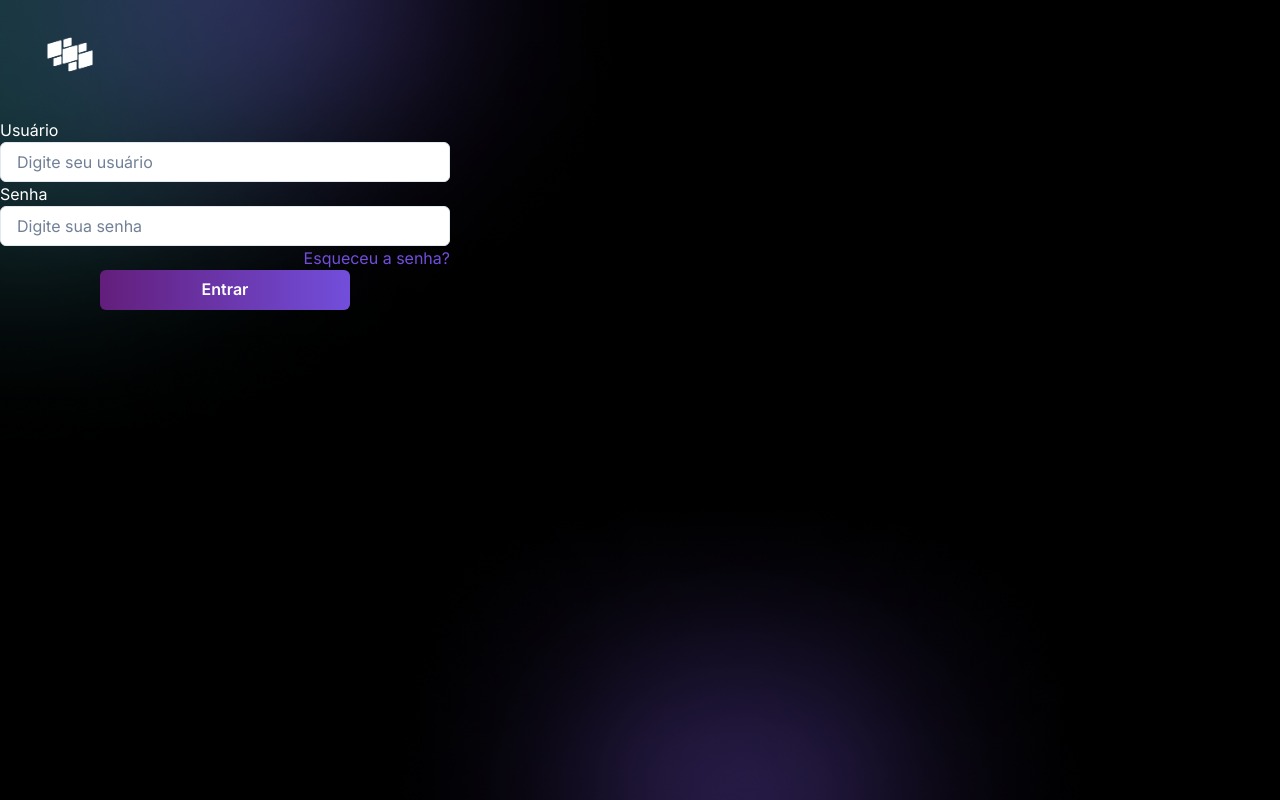
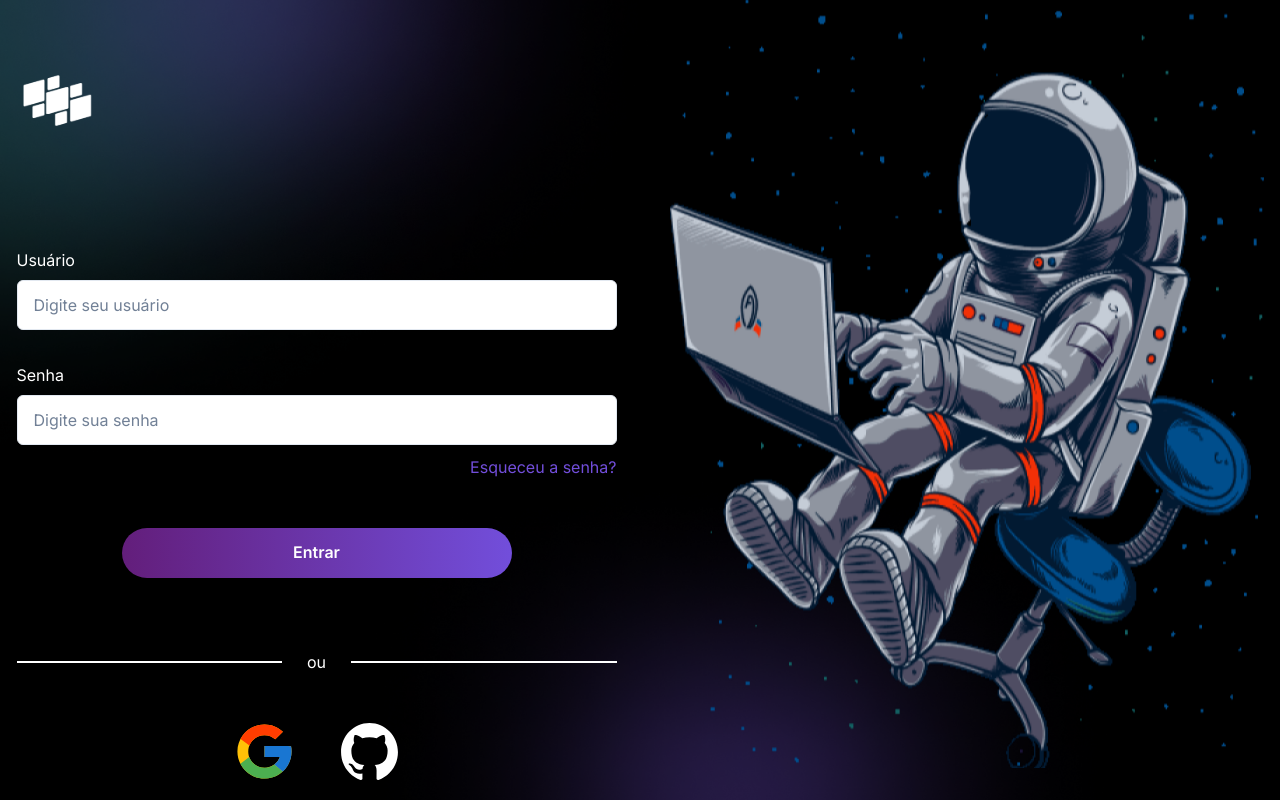
Before and after one commit to Maelzin13/projeto_cuba_frontend, a Next.js app: page /entrar in a window 1280 px wide. Built offline with nearby package versions, Linux system fonts and the light colour scheme.

Commit message:
chore: login page styles

```diff
--- a/src/app/entrar/page.tsx
+++ b/src/app/entrar/page.tsx
@@ -1,6 +1,23 @@
+'use client';
 import { Input } from '@/components/Input';
-import { Box, Button, Flex, Image, Text } from '@chakra-ui/react';
+import {
+   Box,
+   Button,
+   Flex,
+   IconButton,
+   Image,
+   Text,
+   keyframes,
+} from '@chakra-ui/react';
 import Link from 'next/link';
+import { FcGoogle } from 'react-icons/fc';
+import { IoLogoGithub } from 'react-icons/io';
+
+const float = keyframes`
+  0% { transform: translateY(0); }
+  50% { transform: translateY(-50px); }
+  100% { transform: translateY(0); }
+`;
 
 export default function LoginPage() {
    return (
@@ -10,22 +27,30 @@ export default function LoginPage() {
          bgSize='auto 100%'
          bgRepeat='no-repeat'
          h='100vh'>
-         <Image
-            src='images/logo.png'
-            w={140}
-         />
+         <Flex
+            w='100%'
+            justify='space-around'>
             <Flex
                flexDir='column'
+               justify='center'
                w='100%'
-            maxW={450}>
+               maxW='600px'>
+               <Image
+                  src='images/logo.svg'
+                  w={20}
+                  mb='120px'
+                  mt='70px'
+               />
                <Box>
                   <Input
                      label='Usuário'
                      placeholder='Digite seu usuário'
+                     mb='33px'
                   />
                   <Input
                      label='Senha'
                      placeholder='Digite sua senha'
+                     mb='10px'
                   />
                </Box>
                <Link href='#'>
@@ -39,12 +64,70 @@ export default function LoginPage() {
                   bgGradient='linear(to-r, #631E7B, #724EDB)'
                   color='white'
                   alignSelf='center'
+                  mt='49px'
                   w='100%'
-               maxW={250}>
+                  maxW='390px'
+                  h='50px'
+                  borderRadius='30px'>
                   Entrar
                </Button>
+
+               <Flex
+                  align='center'
+                  alignSelf='center'
+                  w='100%'
+                  gap='25px'
+                  mt='72px'>
+                  <Box
+                     h={0.5}
+                     w='100%'
+                     maxW={300}
+                     bgColor='white'
+                  />
+                  <Text color='white'>ou</Text>
+                  <Box
+                     h={0.5}
+                     w='100%'
+                     maxW={300}
+                     bgColor='white'
+                  />
                </Flex>
-         <Flex></Flex>
+
+               <Flex
+                  alignSelf='center'
+                  gap='40px'
+                  mt='58px'>
+                  <IconButton
+                     bgColor='transparent'
+                     fontSize={65}
+                     _hover={{
+                        background: 'none',
+                     }}
+                     aria-label='Entrar com o Google'
+                     icon={<FcGoogle width={70} />}
+                  />
+                  <IconButton
+                     bgColor='transparent'
+                     fontSize={65}
+                     _hover={{
+                        background: 'none',
+                     }}
+                     aria-label='Entrar com o Google'
+                     icon={
+                        <IoLogoGithub
+                           width={70}
+                           color='white'
+                        />
+                     }
+                  />
+               </Flex>
+            </Flex>
+            <Image
+               src='images/astronaut.png'
+               w={614}
+               animation={`${float} 5s ease-in-out infinite`}
+            />
+         </Flex>
       </Box>
    );
 }
--- a/src/components/Input/index.tsx
+++ b/src/components/Input/index.tsx
@@ -19,9 +19,16 @@ export function Input({
 }: InputProps) {
    return (
       <Box {...rest}>
-         {label && <Text color='white'>{label}</Text>}
+         {label && (
+            <Text
+               color='white'
+               mb='8px'>
+               {label}
+            </Text>
+         )}
          <InputUI
             bgColor={'white'}
+            h='50px'
             placeholder={placeholder}
             value={value}
             onChange={onChange}
```
Also changed, not shown: public/images/astronaut.png (added), public/images/logo.svg (added). Lines whose indentation alone changed are shown as unchanged.
